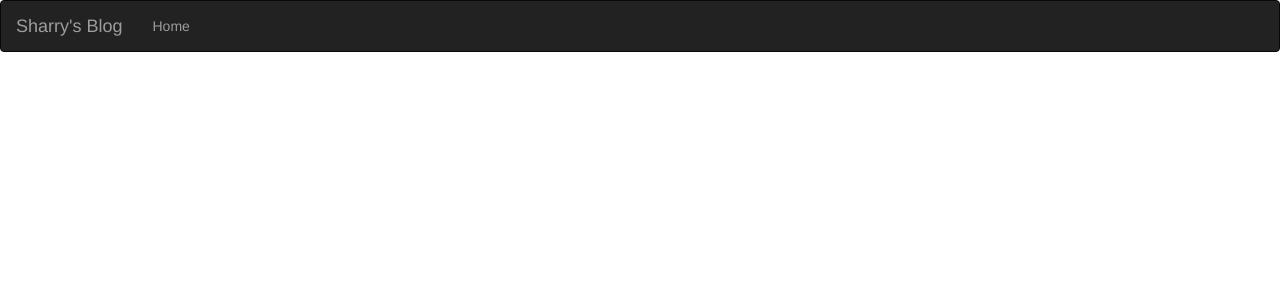
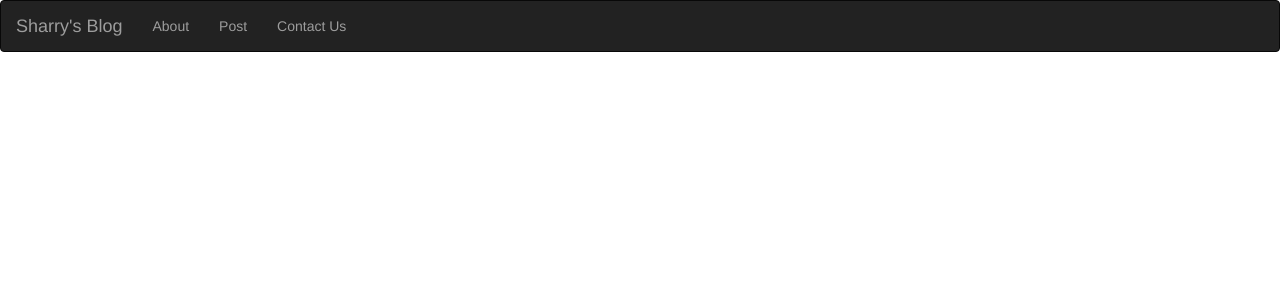
Before and after one commit to CheropS/Sharry-s-Blog, a Flask app: page / in a window 1280 px wide. Shown: the top 300 px of the page. Run offline with Flask 2, Linux system fonts and the light colour scheme; some libraries are stand-ins or nearby versions.

Commit message:
added the other tabs to the navbar

```diff
--- a/app/templates/navbar.html
+++ b/app/templates/navbar.html
@@ -11,7 +11,9 @@
         </div>
         <div class="navbar-collapse collapse">
             <ul class="nav navbar-nav">
-                <li><a href="/">Home</a></li>
+                <li><a href="/about">About</a></li>
+                <li><a href="/post">Post</a></li>
+                <li><a href="/contact">Contact Us</a></li>
             </ul>
 
         </div>
```
